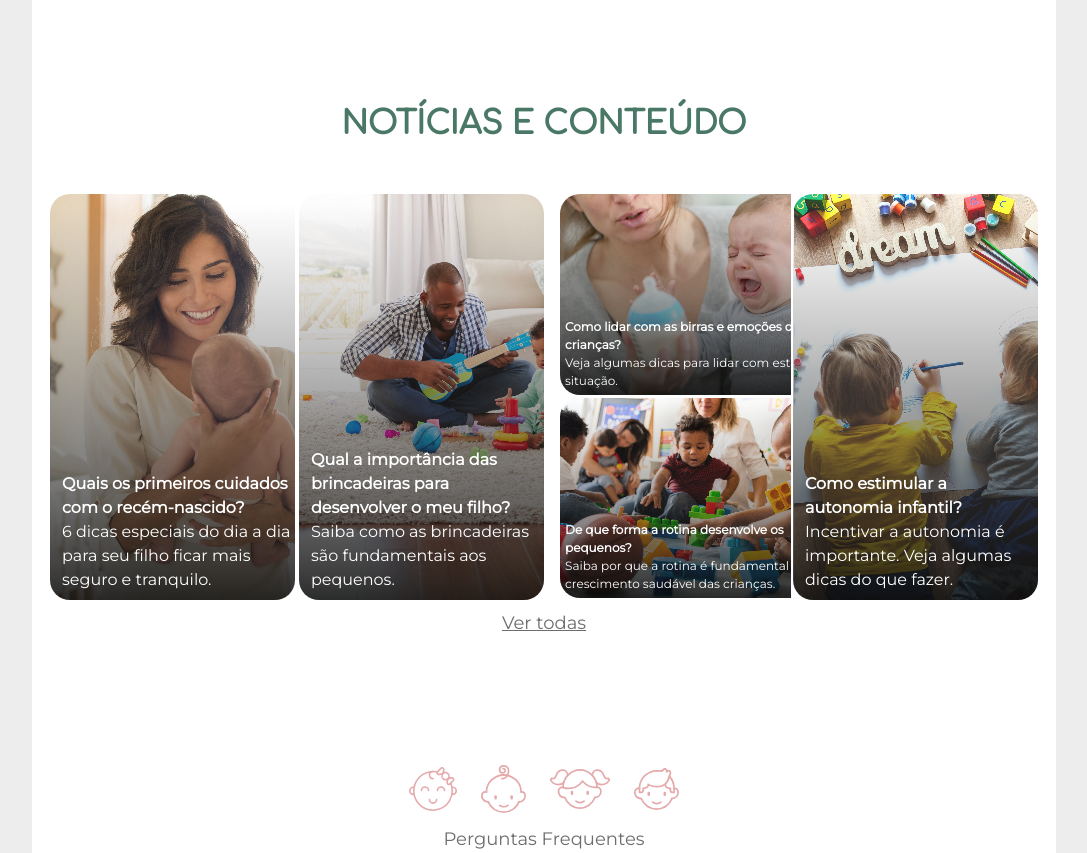
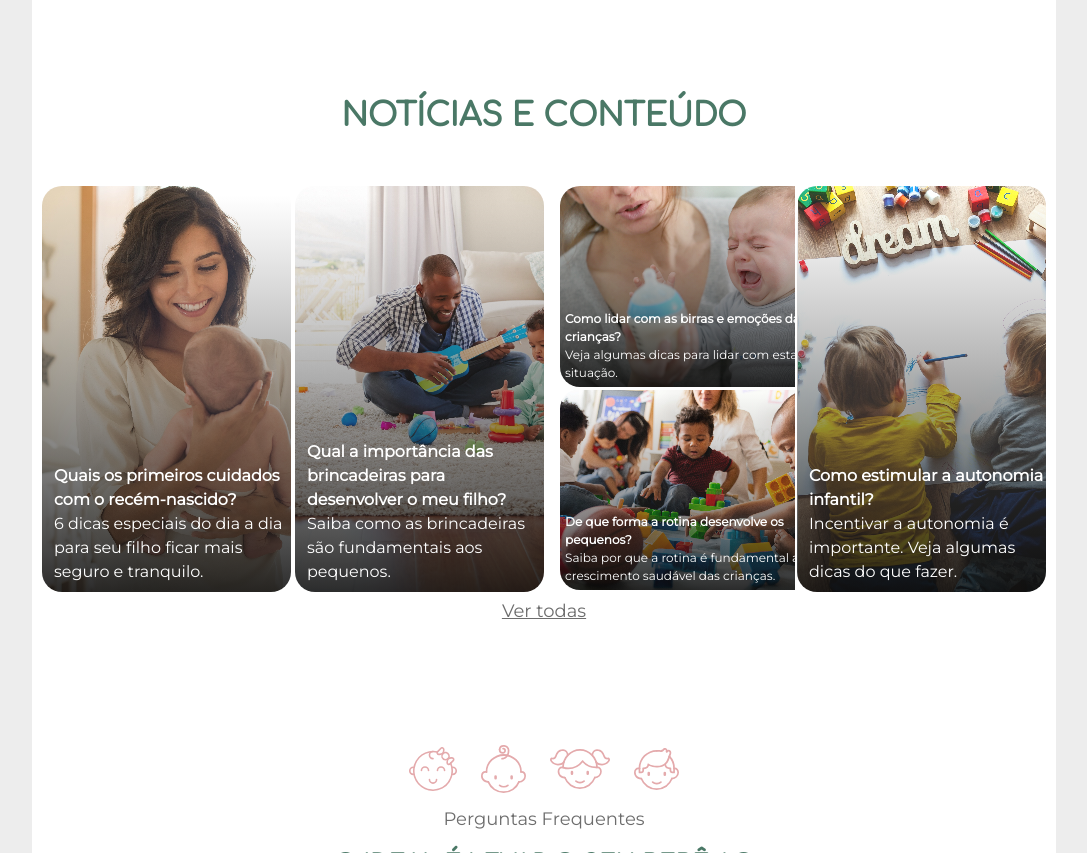
Before and after one commit to Its-JustMe/amzmp-frontend, a plain HTML site: page index.html in a window 1280 px wide. Shown: the part 2495-3348 px from the top of the page, without its empty margins (96-1183 px from the left). Drawn offline with nearby package versions, Linux system fonts and the light colour scheme; a web font is replaced by a local one.

Commit message:
Atualizando a Home

```diff
--- a/index.html
+++ b/index.html
@@ -175,7 +175,7 @@
             </div>
         </section>
 
-        <section class="p-3">
+        <section class="p-2">
             <div class="container">
                 <h2 class="title h2 text-center mt-5 mb-5 text-uppercase">Notícias e Conteúdo</h2>
 
@@ -214,7 +214,7 @@
                     </div>
                 </div>
                 <div class="row">
-                    <a class="paragraph text-center mt-2" href="#">Ver todas</a>
+                    <a class="paragraph text-center mt-1" href="#">Ver todas</a>
                 </div>
             </div>
         </section>
```
